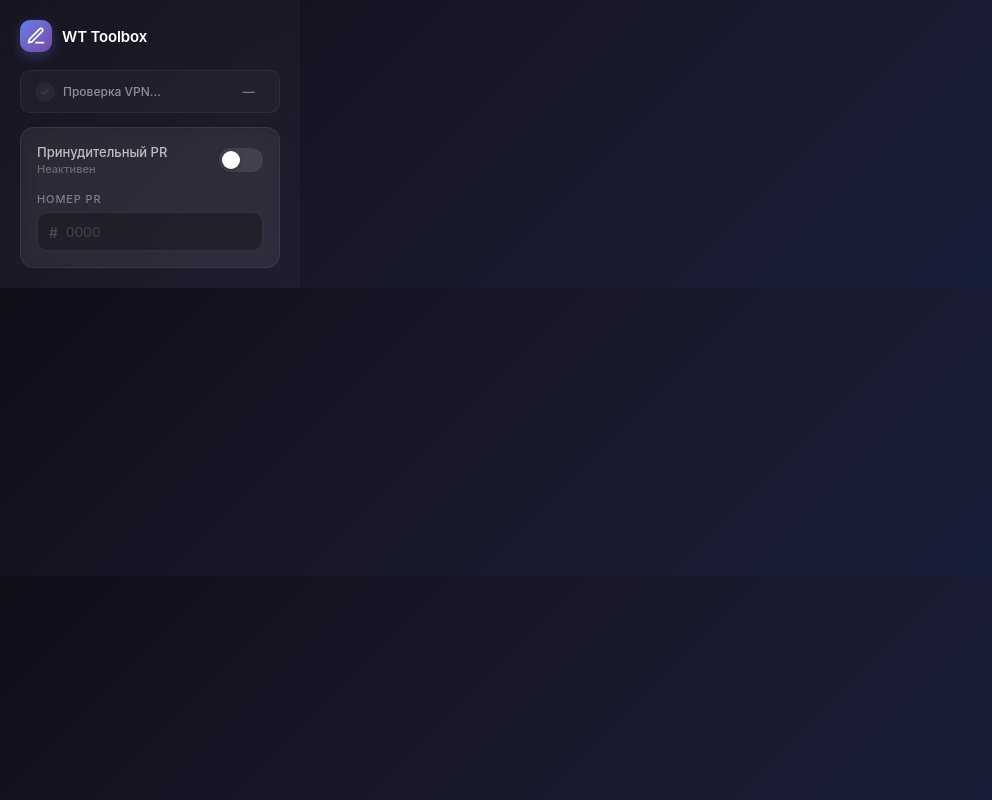
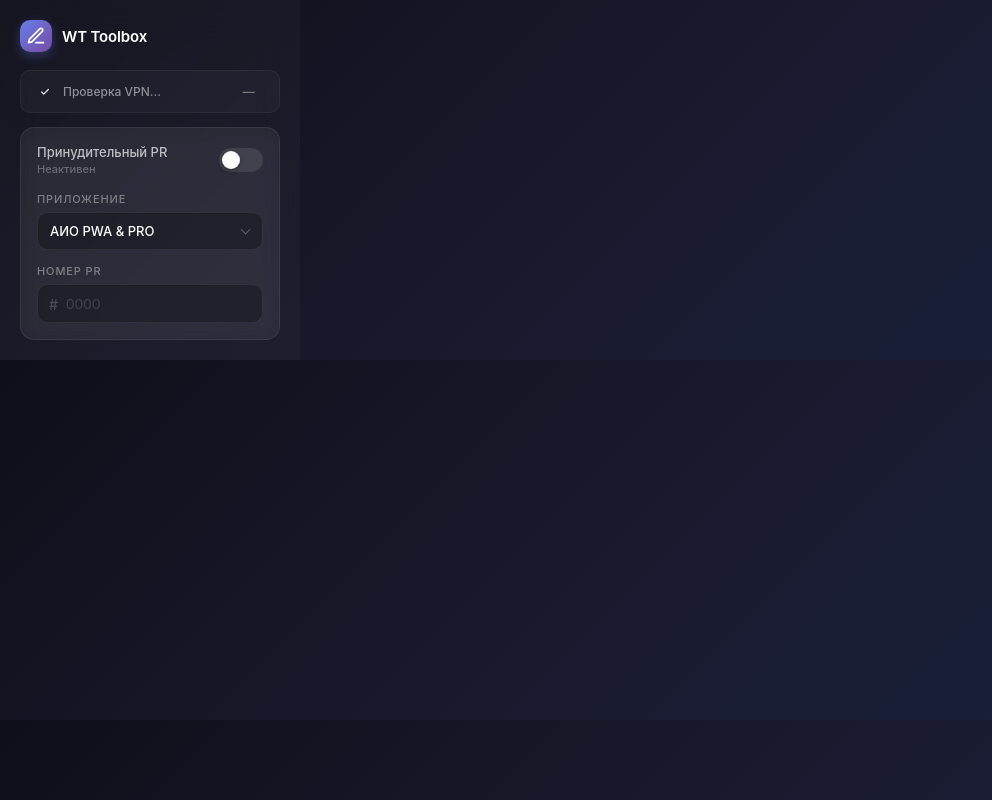
Before and after one commit to ekabolotina/wt-toolbox, a website with bundled scripts: page src/popup.html in a window 1280 px wide. Shown: the whole page, without its empty margins (0-992 px from the left). Built offline with nearby package versions, Linux system fonts and the light colour scheme; some packages are replaced by stand-ins of ours; no server answers.

Commit message:
add support for PR replacement for various apps

```diff
--- /dev/null
+++ b/src/consts/apps.js
@@ -0,0 +1,5 @@
+export const APPS = [
+  { id: 'aio', name: 'АИО PWA & PRO', cookie: '_PR_NUM' },
+  { id: 'miniapp', name: 'АИО MiniApp', cookie: '_PR_NUM_MINIAPP' },
+  { id: 'webview-chat', name: 'WebView Chat', cookie: '_PR_NUMBER_WEBVIEW_CHAT' },
+];
--- a/src/handlers/trackAppliedPR.js
+++ b/src/handlers/trackAppliedPR.js
@@ -1,4 +1,4 @@
-import { DOMAINS } from '../utils/domains.js';
+import { DOMAINS } from '../consts/domains.js';
 import { prHistoryStore } from '../stores/prHistoryStore.js';
 import { prNumberStore } from '../stores/prNumberStore.js';
 import { prEnabledStore } from '../stores/prEnabledStore.js';
--- a/src/popup.css
+++ b/src/popup.css
@@ -64,8 +64,57 @@
   margin-bottom: 6px;
 }
 
-.input-wrapper {
+.input-group + .input-group {
+  margin-top: 14px;
+}
+
+.input-wrapper,
+.select-wrapper {
   position: relative;
+}
+
+.select-wrapper::after {
+  content: '';
+  position: absolute;
+  right: 14px;
+  top: 50%;
+  width: 6px;
+  height: 6px;
+  border-right: 1.5px solid rgb(255 255 255 / 30%);
+  border-bottom: 1.5px solid rgb(255 255 255 / 30%);
+  transform: translateY(-70%) rotate(45deg);
+  pointer-events: none;
+}
+
+.select-wrapper select {
+  width: 100%;
+  padding: 10px 32px 10px 12px;
+  border: 1px solid rgb(255 255 255 / 8%);
+  border-radius: 10px;
+  background: rgb(0 0 0 / 25%);
+  color: #fff;
+  font: inherit;
+  font-size: 13px;
+  font-weight: 500;
+  appearance: none;
+  outline: none;
+  cursor: pointer;
+  transition: all 0.2s ease;
+}
+
+.select-wrapper select:focus {
+  border-color: rgb(102 126 234 / 50%);
+  background: rgb(0 0 0 / 35%);
+  box-shadow: 0 0 0 3px rgb(102 126 234 / 10%);
+}
+
+.select-wrapper select:hover:not(:focus) {
+  border-color: rgb(255 255 255 / 12%);
+}
+
+.select-wrapper select option {
+  background: #1a1a2e;
+  color: #e8e8e8;
 }
 
 .input-wrapper::before {
--- a/src/popup.html
+++ b/src/popup.html
@@ -57,6 +57,13 @@
         </div>
 
         <div class="input-group">
+          <label for="appSelect">Приложение</label>
+          <div class="select-wrapper">
+            <select id="appSelect"></select>
+          </div>
+        </div>
+
+        <div class="input-group">
           <label for="prNumber">Номер PR</label>
           <div class="input-wrapper">
             <input type="text" id="prNumber" placeholder="0000" inputmode="numeric" />
--- /dev/null
+++ b/src/stores/appIdStore.js
@@ -0,0 +1,11 @@
+import { Storage } from '../utils/Storage.js';
+import { resolveApp } from '../utils/resolveApp.js';
+
+export const appIdStore = new Storage('appId', {
+  encode: (appId) => {
+    return resolveApp(appId).id;
+  },
+  decode: (appId) => {
+    return resolveApp(appId).id;
+  },
+});
--- a/src/ui/initPROverrideBlock.js
+++ b/src/ui/initPROverrideBlock.js
@@ -2,11 +2,22 @@
 import { prHistoryStore } from '../stores/prHistoryStore.js';
 import { prNumberStore } from '../stores/prNumberStore.js';
 import { prEnabledStore } from '../stores/prEnabledStore.js';
+import { appIdStore } from '../stores/appIdStore.js';
+import { APPS } from '../consts/apps.js';
 
 const prInput = document.getElementById('prNumber');
 const prHistory = document.getElementById('prHistory');
 const prHistoryTags = document.getElementById('prHistoryTags');
 const toggle = document.getElementById('toggle');
+const appSelect = document.getElementById('appSelect');
+
+function applyOverride() {
+  return overridePRAction.execute({
+    prNumber: prInput.value,
+    enabled: toggle.checked,
+    appId: appSelect.value,
+  });
+}
 
 function createTag(prNumber) {
   const tag = document.createElement('button');
@@ -20,32 +31,51 @@
     prInput.value = prNumber;
 
     await prNumberStore.save(prInput.value);
+    await applyOverride();
   });
 
   return tag;
 }
 
+function createAppOption({ id, name, cookie }) {
+  const option = document.createElement('option');
+
+  option.value = id;
+  option.textContent = name;
+  option.title = cookie;
+
+  return option;
+}
+
 export async function initPROverrideBlock() {
+  const [prNumber, enabled, appId] = await Promise.all([
+    prNumberStore.get(),
+    prEnabledStore.get(),
+    appIdStore.get(),
+  ]);
+
+  appSelect.replaceChildren(...APPS.map(createAppOption));
+  prInput.value = prNumber;
+  toggle.checked = enabled;
+  appSelect.value = appId;
+
+  await applyOverride();
+
   prInput.addEventListener('input', async () => {
     prInput.value = prInput.value.replace(/[^0-9]/g, '');
 
     await prNumberStore.save(prInput.value);
+    await applyOverride();
   });
 
   toggle.addEventListener('change', async () => {
     await prEnabledStore.save(toggle.checked);
+    await applyOverride();
   });
 
-  prNumberStore.subscribe(async (prNumber) => {
-    prInput.value = prNumber;
-
-    await overridePRAction.execute({ prNumber, enabled: toggle.checked });
-  });
-
-  prEnabledStore.subscribe(async (enabled) => {
-    toggle.checked = enabled;
-
-    await overridePRAction.execute({ prNumber: prInput.value, enabled });
+  appSelect.addEventListener('change', async () => {
+    await appIdStore.save(appSelect.value);
+    await applyOverride();
   });
 
   prHistoryStore.subscribe((history) => {
--- a/src/ui/initReloadBlock.js
+++ b/src/ui/initReloadBlock.js
@@ -1,6 +1,7 @@
 import { reloadTabAction } from '../actions/reloadTabAction.js';
 import { prNumberStore } from '../stores/prNumberStore.js';
 import { prEnabledStore } from '../stores/prEnabledStore.js';
+import { appIdStore } from '../stores/appIdStore.js';
 
 const reloadButton = document.getElementById('reloadPage');
 
@@ -12,8 +13,7 @@
     applied[key] ??= value;
     current[key] = value;
 
-    reloadButton.hidden =
-      current.prNumber === applied.prNumber && current.enabled === applied.enabled;
+    reloadButton.hidden = Object.keys(applied).every((name) => current[name] === applied[name]);
   };
 
   reloadButton.addEventListener('click', async () => {
@@ -25,4 +25,5 @@
 
   prNumberStore.subscribe((prNumber) => update('prNumber', prNumber));
   prEnabledStore.subscribe((enabled) => update('enabled', enabled));
+  appIdStore.subscribe((appId) => update('appId', appId));
 }
--- /dev/null
+++ b/src/utils/resolveApp.js
@@ -0,0 +1,7 @@
+import { APPS } from '../consts/apps.js';
+
+const DEFAULT_APP = APPS[0];
+
+export function resolveApp(appId) {
+  return APPS.find((app) => app.id === appId) ?? DEFAULT_APP;
+}
```
Also changed, not shown: CLAUDE.md (+16 -6 lines), src/handlers/overridePR.js (+36 -32 lines), src/consts/domains.js (renamed from src/utils/domains.js).
